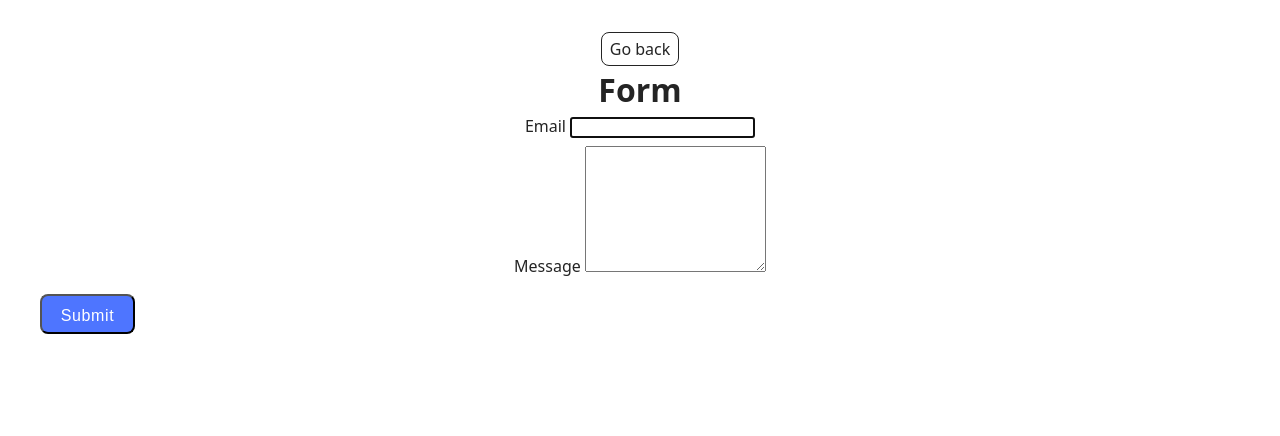
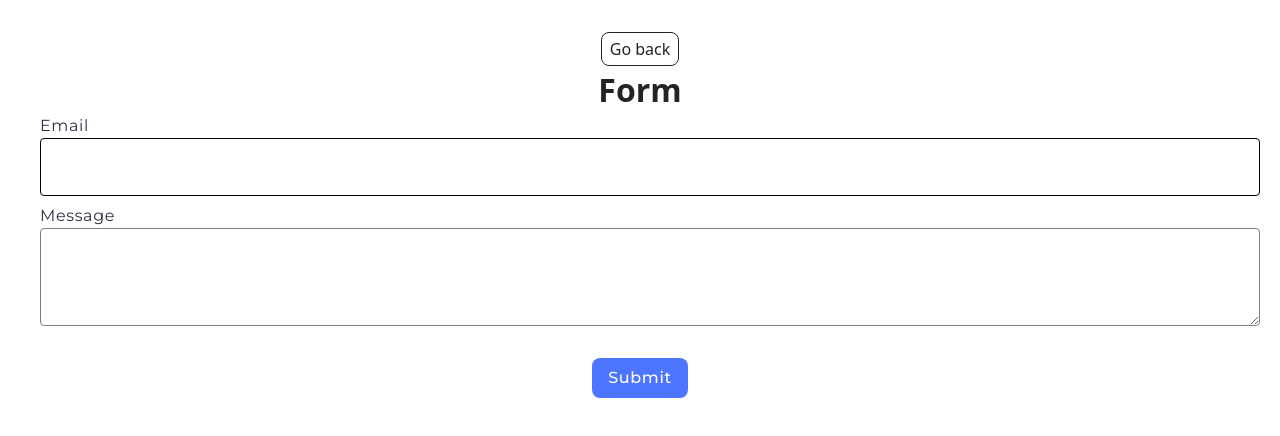
Before and after one commit to anna-kusova/goit-js-hw-09, a website built with Vite: page src/2-form.html in a window 1280 px wide. Built offline with nearby package versions, Linux system fonts and the light colour scheme.

Commit message:
edit styles css

```diff
--- a/src/2-form.html
+++ b/src/2-form.html
@@ -4,6 +4,13 @@
     <meta charset="UTF-8" />
     <meta http-equiv="X-UA-Compatible" content="IE=edge" />
     <meta name="viewport" content="width=device-width, initial-scale=1.0" />
+    <link rel="preconnect" href="https://fonts.googleapis.com" />
+    <link rel="preconnect" href="https://fonts.gstatic.com" crossorigin />
+    <link
+      href="https://fonts.googleapis.com/css2?family=Montserrat:wght@400;500&display=swap"
+      rel="stylesheet"
+    />
+
     <title>Form</title>
     <link rel="stylesheet" href="./css/styles.css" />
   </head>
@@ -13,14 +20,23 @@
         <a class="back-link" href="./index.html">Go back</a>
         <h1 class="main-title">Form</h1>
         <form class="feedback-form" autocomplete="off">
-          <div class="user-input">
-            <label>
+          <div class="user-field">
+            <label class="user-input-label">
               Email
-              <input type="email" name="email" autofocus />
+              <input
+                class="user-input user-element"
+                type="email"
+                name="email"
+                autofocus
+              />
             </label>
-            <label>
+            <label class="user-input-label">
               Message
-              <textarea name="message" rows="8"></textarea>
+              <textarea
+                class="user-textarea user-element"
+                name="message"
+                rows="8"
+              ></textarea>
             </label>
           </div>
           <button class="form-btn" type="submit">Submit</button>
--- a/src/css/2-form.css
+++ b/src/css/2-form.css
@@ -4,22 +4,77 @@
 gap: 16px;
 }
 
-.user-input {
+.user-field {
     display: flex;
     flex-direction: column;
     gap: 8px;
+    margin-bottom: 16px;
 }
 
+.user-input-label {
+    display: flex;
+    flex-direction: column;
+    font-family: "Montserrat", sans-serif;
+    font-weight: 400;
+        font-size: 16px;
+        line-height: 1.5;
+        letter-spacing: 0.04em;
+        color: #2e2f42;
+        text-align: left;
+}
+
+.user-element {
+    background-color: transparent;
+        border: 1px solid #808080;
+        border-radius: 4px;
+        width: 100%;
+        padding-top: 8px;
+            padding-left: 16px;
+            padding-bottom: 8px;
+        outline: transparent;
+        font-family: "Montserrat", sans-serif;
+        font-weight: 400;
+            font-size: 16px;
+            line-height: 1.5;
+            letter-spacing: 0.04em;
+            color: #2e2f42;
+        transition: 0.3s border-color cubic-bezier(0.4, 0, 0.2, 1);
+}
+.user-input {
+        height: 40px;
+    }
+
+.user-element:focus {
+    border-color: #000;
+}
+
+.user-textarea {
+        height: 80px;
+}
+
+
 .form-btn {
-
+    display: block;
+    font-family: "Montserrat", sans-serif;
     font-weight: 500;
         font-size: 16px;
         line-height: 1.5;
         letter-spacing: 0.04em;
+        text-align: center;
         color: #fff;
         border-radius: 8px;
             padding: 8px 16px;
-            width: 95px;
+            margin-left: auto;
+                margin-right: auto;
+            min-width: 95px;
             height: 40px;
             background-color: #4e75ff;
+            border: none;
+            cursor: pointer;
+            transition: background-color 250ms cubic-bezier(0.4, 0, 0.2, 1);
 }
+
+.form-btn:hover,
+.form-btn:focus {
+    background-color: #6c8cff;
+}
```
